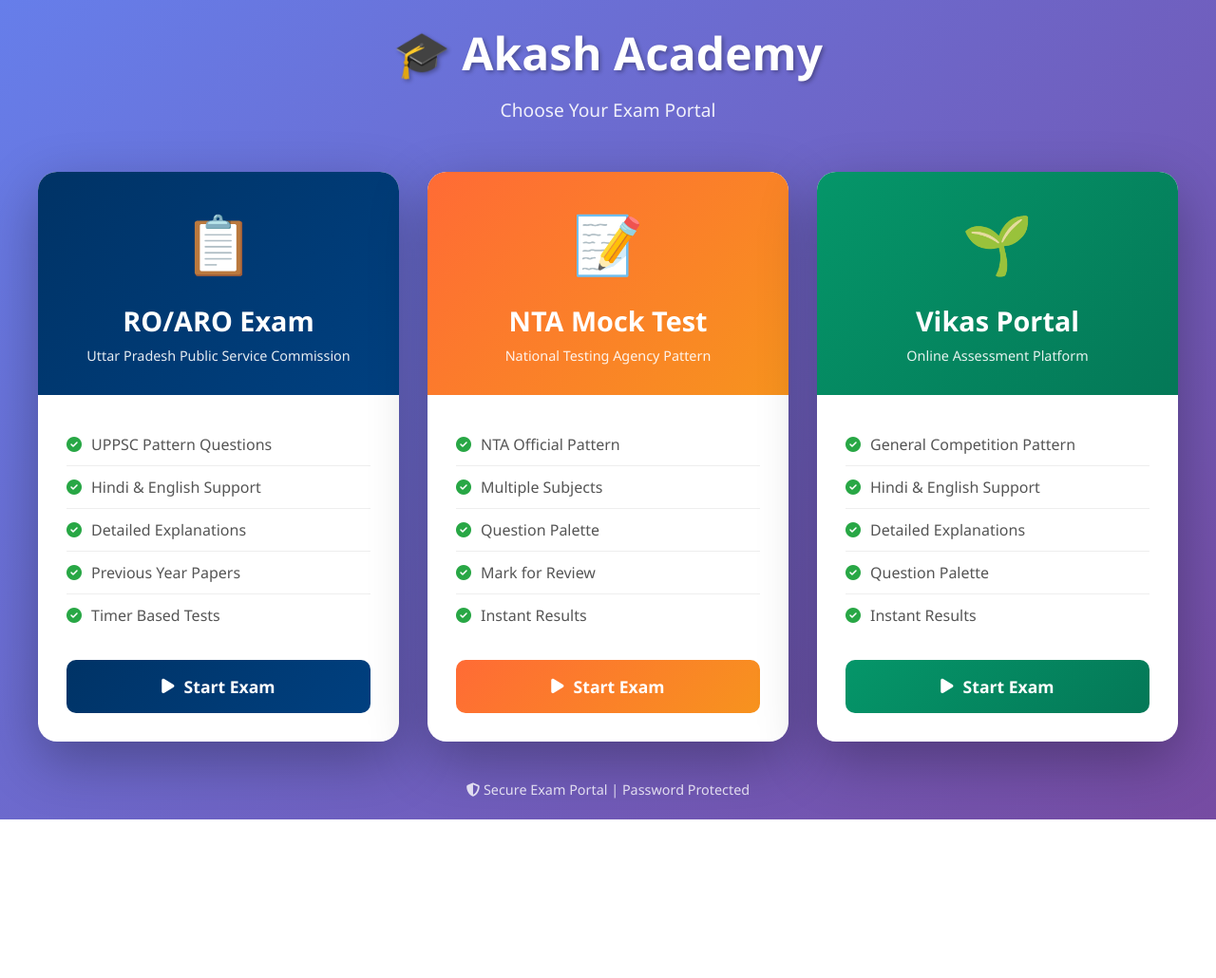
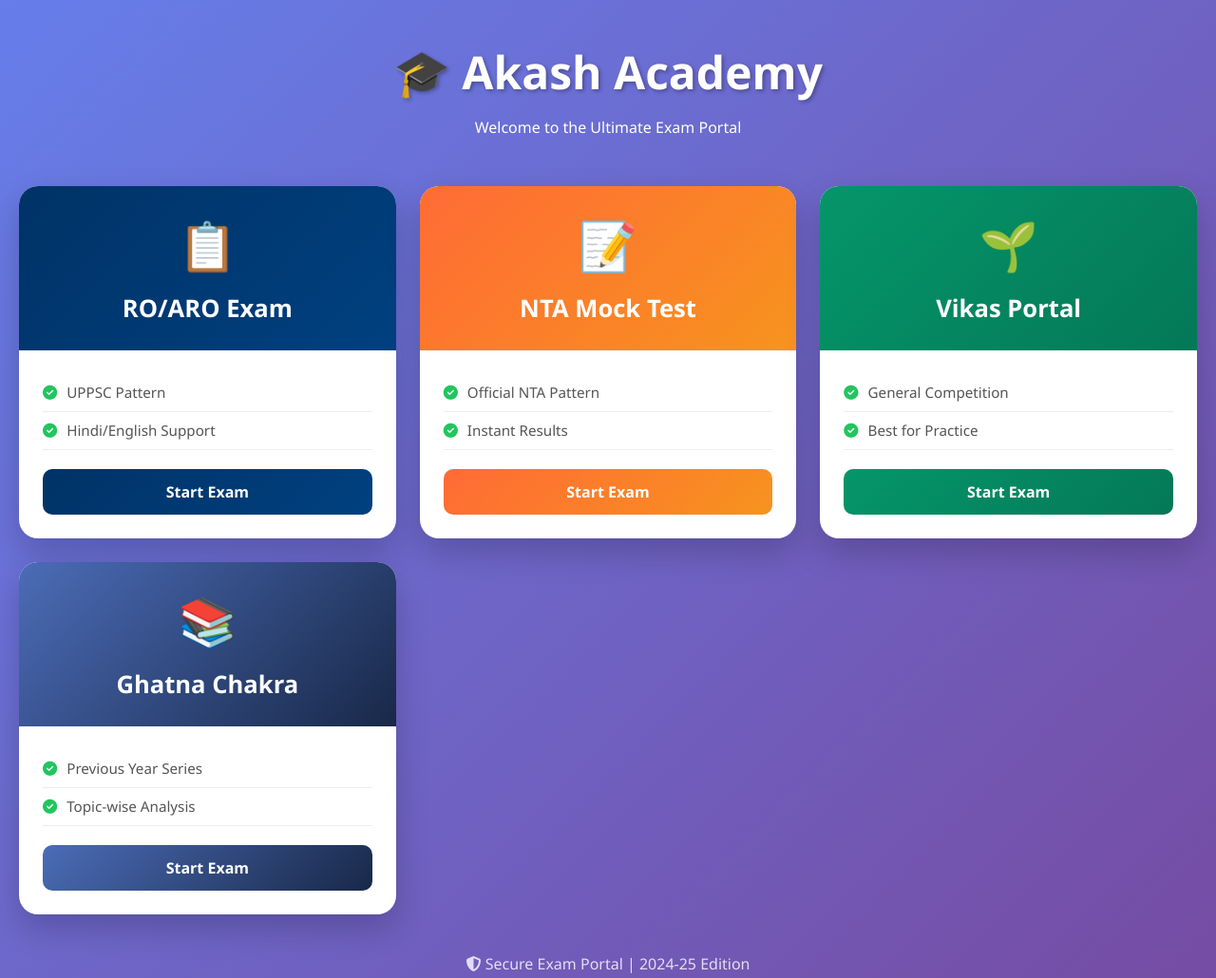
Before and after one commit to makash839/akash-academy, a plain HTML site: page index.html in a window 1280 px wide. Shown: the top 1030 px of the page at 95% size. Before the commit the page ends 863 px from the top, so only its background shows below. Drawn offline with nearby package versions, Linux system fonts and the light colour scheme.

Commit message:
Update index.html

```diff
--- a/index.html
+++ b/index.html
@@ -4,8 +4,8 @@
     <meta charset="UTF-8">
     <meta name="viewport" content="width=device-width, initial-scale=1.0">
     <title>Akash Academy - Exam Portal</title>
-    <script src="https://cdn.tailwindcss.com  "></script>
-    <link href="https://cdnjs.cloudflare.com/ajax/libs/font-awesome/6.4.0/css/all.min.css  " rel="stylesheet">
+    <script src="https://cdn.tailwindcss.com"></script>
+    <link href="https://cdnjs.cloudflare.com/ajax/libs/font-awesome/6.4.0/css/all.min.css" rel="stylesheet">
     <style>
         * { box-sizing: border-box; }
         body {
@@ -20,7 +20,7 @@
             flex-direction: column;
             align-items: center;
             justify-content: center;
-            padding: 20px;
+            padding: 40px 20px;
         }
 
         .header {
@@ -36,16 +36,12 @@
             text-shadow: 2px 2px 4px rgba(0,0,0,0.3);
         }
 
-        .header p {
-            font-size: 1.2rem;
-            opacity: 0.9;
-        }
-
+        /* Grid for 4 Cards */
         .exam-grid {
             display: grid;
-            grid-template-columns: repeat(auto-fit, minmax(350px, 1fr));
-            gap: 30px;
-            max-width: 1200px;
+            grid-template-columns: repeat(auto-fit, minmax(300px, 1fr));
+            gap: 25px;
+            max-width: 1300px;
             width: 100%;
         }
 
@@ -53,198 +49,131 @@
             background: white;
             border-radius: 20px;
             overflow: hidden;
-            box-shadow: 0 20px 60px rgba(0,0,0,0.3);
+            box-shadow: 0 15px 35px rgba(0,0,0,0.2);
             transition: all 0.3s ease;
             cursor: pointer;
+            display: flex;
+            flex-direction: column;
         }
 
         .exam-card:hover {
             transform: translateY(-10px);
-            box-shadow: 0 30px 80px rgba(0,0,0,0.4);
+            box-shadow: 0 25px 50px rgba(0,0,0,0.3);
         }
 
         .exam-header {
-            padding: 30px;
+            padding: 25px;
             text-align: center;
             color: white;
         }
 
-        .exam-header.roaro {
-            background: linear-gradient(135deg, #003366 0%, #004080 100%);
-        }
+        /* Colors for each exam */
+        .roaro { background: linear-gradient(135deg, #003366 0%, #004080 100%); }
+        .nta { background: linear-gradient(135deg, #FF6B35 0%, #F7931E 100%); }
+        .vikas { background: linear-gradient(135deg, #059669 0%, #047857 100%); }
+        .ghatna { background: linear-gradient(135deg, #4b6cb7 0%, #182848 100%); }
 
-        .exam-header.nta {
-            background: linear-gradient(135deg, #FF6B35 0%, #F7931E 100%);
-        }
+        .exam-icon { font-size: 50px; margin-bottom: 10px; }
+        .exam-header h2 { font-size: 1.6rem; font-weight: bold; }
 
-        .exam-header.vikas {
-            background: linear-gradient(135deg, #059669 0%, #047857 100%);
-        }
-
-        .exam-icon {
-            font-size: 60px;
-            margin-bottom: 15px;
-        }
-
-        .exam-header h2 {
-            font-size: 1.8rem;
-            font-weight: bold;
-            margin-bottom: 5px;
-        }
-
-        .exam-header p {
-            font-size: 0.9rem;
-            opacity: 0.9;
-        }
-
-        .exam-body {
-            padding: 30px;
-        }
-
-        .feature-list {
-            list-style: none;
-            margin-bottom: 25px;
-        }
-
+        .exam-body { padding: 25px; flex-grow: 1; }
+        .feature-list { list-style: none; margin-bottom: 20px; }
         .feature-list li {
-            padding: 10px 0;
+            padding: 8px 0;
             border-bottom: 1px solid #eee;
             color: #555;
             display: flex;
             align-items: center;
             gap: 10px;
-        }
-
-        .feature-list li:last-child {
-            border-bottom: none;
-        }
-
-        .feature-list i {
-            color: #28a745;
+            font-size: 0.95rem;
         }
 
         .start-btn {
             width: 100%;
-            padding: 15px;
-            border: none;
+            padding: 12px;
             border-radius: 10px;
-            font-size: 1.1rem;
             font-weight: bold;
             color: white;
-            cursor: pointer;
-            transition: all 0.3s;
             display: flex;
             align-items: center;
             justify-content: center;
             gap: 10px;
+            transition: 0.3s;
         }
 
-        .start-btn.roaro {
-            background: linear-gradient(135deg, #003366 0%, #004080 100%);
-        }
-
-        .start-btn.nta {
-            background: linear-gradient(135deg, #FF6B35 0%, #F7931E 100%);
-        }
-
-        .start-btn.vikas {
-            background: linear-gradient(135deg, #059669 0%, #047857 100%);
-        }
-
-        .secure-badge {
-            text-align: center;
-            margin-top: 40px;
-            color: white;
-            opacity: 0.8;
-            font-size: 0.9rem;
-        }
-
-        @media (max-width: 768px) {
-            .header h1 {
-                font-size: 2rem;
-            }
-            .exam-grid {
-                grid-template-columns: 1fr;
-            }
-        }
+        .secure-badge { margin-top: 40px; color: white; opacity: 0.8; }
     </style>
-<base target="_blank">
 </head>
 <body>
+
     <div class="main-container">
         <div class="header">
             <h1>🎓 Akash Academy</h1>
-            <p>Choose Your Exam Portal</p>
+            <p>Welcome to the Ultimate Exam Portal</p>
         </div>
 
         <div class="exam-grid">
-            <!-- RO/ARO Exam Card - Same Tab -->
             <div class="exam-card" onclick="window.location.href='roaro-exam.html'">
                 <div class="exam-header roaro">
                     <div class="exam-icon">📋</div>
                     <h2>RO/ARO Exam</h2>
-                    <p>Uttar Pradesh Public Service Commission</p>
                 </div>
                 <div class="exam-body">
                     <ul class="feature-list">
-                        <li><i class="fas fa-check-circle"></i> UPPSC Pattern Questions</li>
-                        <li><i class="fas fa-check-circle"></i> Hindi & English Support</li>
-                        <li><i class="fas fa-check-circle"></i> Detailed Explanations</li>
-                        <li><i class="fas fa-check-circle"></i> Previous Year Papers</li>
-                        <li><i class="fas fa-check-circle"></i> Timer Based Tests</li>
+                        <li><i class="fas fa-check-circle text-green-500"></i> UPPSC Pattern</li>
+                        <li><i class="fas fa-check-circle text-green-500"></i> Hindi/English Support</li>
                     </ul>
-                    <button class="start-btn roaro">
-                        <i class="fas fa-play"></i> Start Exam
-                    </button>
+                    <div class="start-btn roaro">Start Exam</div>
                 </div>
             </div>
 
-            <!-- NTA Mock Test Card - Same Tab -->
             <div class="exam-card" onclick="window.location.href='nta-exam.html'">
                 <div class="exam-header nta">
                     <div class="exam-icon">📝</div>
                     <h2>NTA Mock Test</h2>
-                    <p>National Testing Agency Pattern</p>
                 </div>
                 <div class="exam-body">
                     <ul class="feature-list">
-                        <li><i class="fas fa-check-circle"></i> NTA Official Pattern</li>
-                        <li><i class="fas fa-check-circle"></i> Multiple Subjects</li>
-                        <li><i class="fas fa-check-circle"></i> Question Palette</li>
-                        <li><i class="fas fa-check-circle"></i> Mark for Review</li>
-                        <li><i class="fas fa-check-circle"></i> Instant Results</li>
+                        <li><i class="fas fa-check-circle text-green-500"></i> Official NTA Pattern</li>
+                        <li><i class="fas fa-check-circle text-green-500"></i> Instant Results</li>
                     </ul>
-                    <button class="start-btn nta">
-                        <i class="fas fa-play"></i> Start Exam
-                    </button>
+                    <div class="start-btn nta">Start Exam</div>
                 </div>
             </div>
 
-            <!-- Vikas Portal Card - Same Tab -->
             <div class="exam-card" onclick="window.location.href='vikas-portal.html'">
                 <div class="exam-header vikas">
                     <div class="exam-icon">🌱</div>
                     <h2>Vikas Portal</h2>
-                    <p>Online Assessment Platform</p>
                 </div>
                 <div class="exam-body">
                     <ul class="feature-list">
-                        <li><i class="fas fa-check-circle"></i> General Competition Pattern</li>
-                        <li><i class="fas fa-check-circle"></i> Hindi & English Support</li>
-                        <li><i class="fas fa-check-circle"></i> Detailed Explanations</li>
-                        <li><i class="fas fa-check-circle"></i> Question Palette</li>
-                        <li><i class="fas fa-check-circle"></i> Instant Results</li>
+                        <li><i class="fas fa-check-circle text-green-500"></i> General Competition</li>
+                        <li><i class="fas fa-check-circle text-green-500"></i> Best for Practice</li>
                     </ul>
-                    <button class="start-btn vikas">
-                        <i class="fas fa-play"></i> Start Exam
-                    </button>
+                    <div class="start-btn vikas">Start Exam</div>
+                </div>
+            </div>
+
+            <div class="exam-card" onclick="window.location.href='ghatna-chakra.html'">
+                <div class="exam-header ghatna">
+                    <div class="exam-icon">📚</div>
+                    <h2>Ghatna Chakra</h2>
+                </div>
+                <div class="exam-body">
+                    <ul class="feature-list">
+                        <li><i class="fas fa-check-circle text-green-500"></i> Previous Year Series</li>
+                        <li><i class="fas fa-check-circle text-green-500"></i> Topic-wise Analysis</li>
+                    </ul>
+                    <div class="start-btn ghatna">Start Exam</div>
                 </div>
             </div>
         </div>
 
         <div class="secure-badge">
-            <i class="fas fa-shield-alt"></i> Secure Exam Portal | Password Protected
+            <i class="fas fa-shield-alt"></i> Secure Exam Portal | 2024-25 Edition
         </div>
     </div>
+
 </body>
 </html>
```
